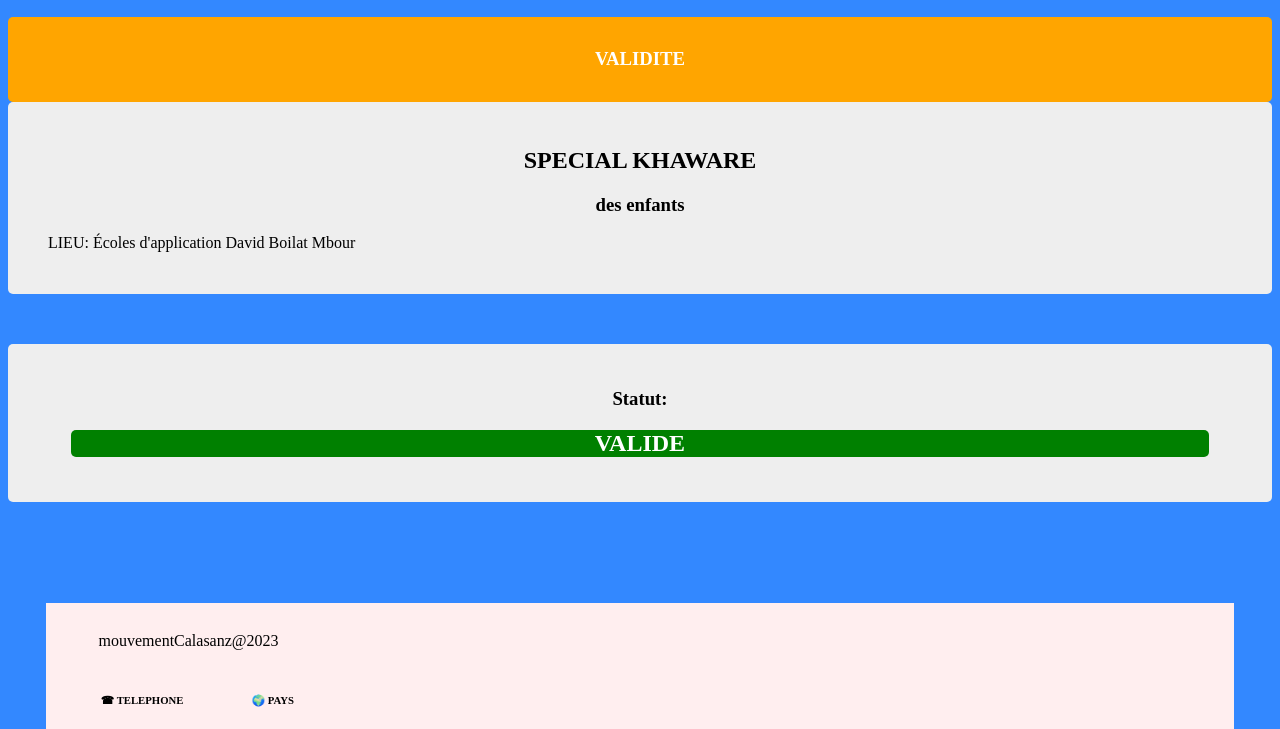
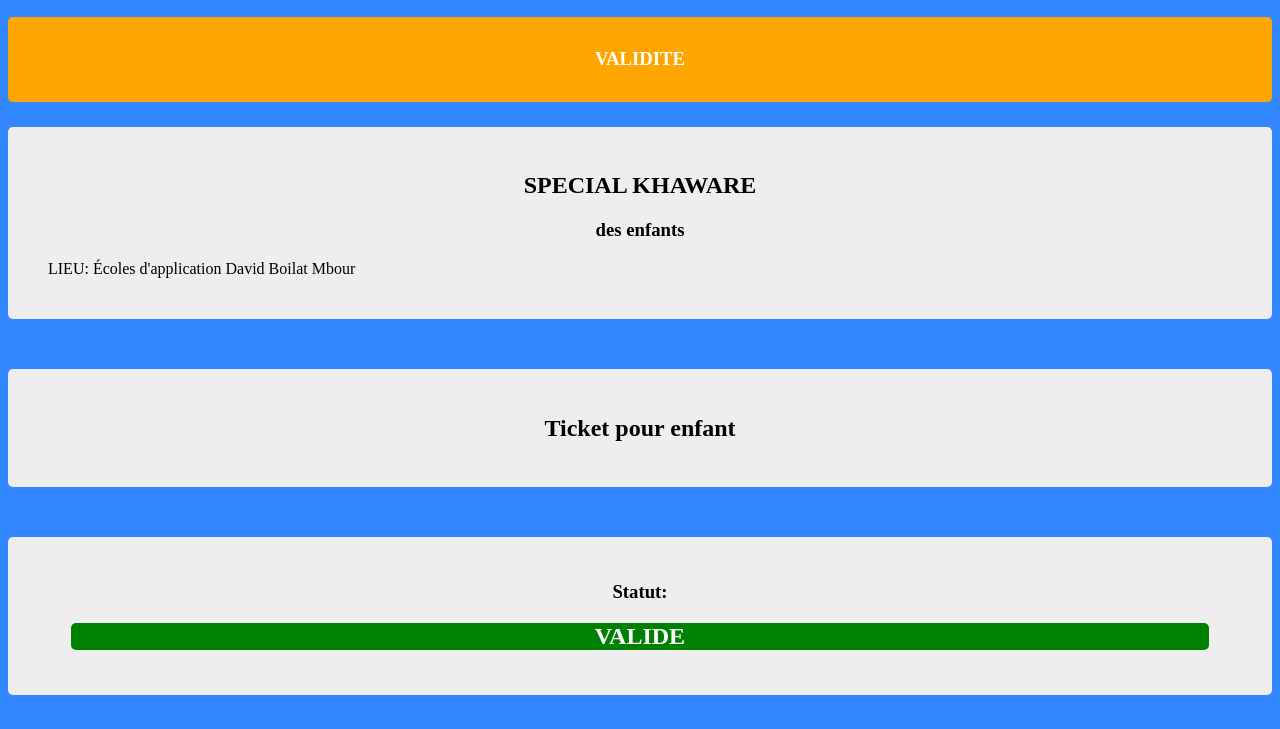
Before and after one commit to Pancrython/mouvementcalasanz, a plain HTML site: page index.html in a window 1280 px wide. Shown: the part 50-779 px from the top of the page. Drawn offline with Linux system fonts and the light colour scheme.

Commit message:
Update index.html

```diff
--- a/index.html
+++ b/index.html
@@ -9,7 +9,7 @@
         <body>
         <div style='width:100%;
                       high:0px;
-                      margin-top:0px;
+                      margin-top:2%;
                       padding-top:2%;
                       padding-bottom:2%;
                       background-color:#eeeeee;
@@ -18,7 +18,21 @@
                           <center><h2>SPECIAL KHAWARE</h2> <h3>des enfants</h3></center>
                           <ul>  LIEU: Écoles d'application David Boilat Mbour</ul>
                       </div>
-         <div style='width:100%;
+
+            <div style='width:100%;
+                      high:0px;
+                      margin-top:2%;
+                      padding-top:2%;
+                      padding-bottom:2%;
+                      background-color:#eeeeee;
+                      border-radius:5px;
+                      margin-bottom:4%'>
+                          <center><h2>Ticket pour enfant</h2>
+
+                      </div>
+
+
+            <div style='width:100%;
                       high:0px;
                       padding-top:2%;
                       padding-bottom:2%;
```
